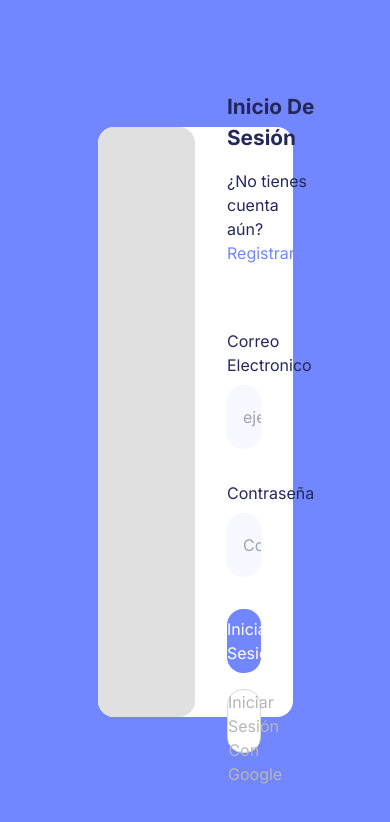
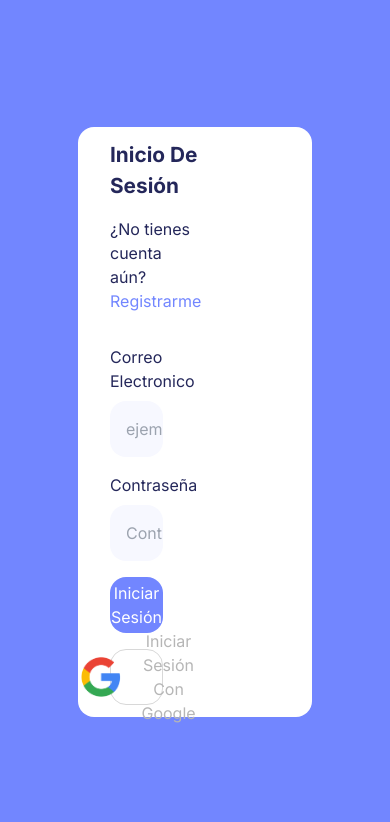
Before and after one commit to Grivarol69/descubriendoJuntxs, a Next.js app in the folder client/: page /pages/signin in a window 390 px wide. Shown: the top 822 px of the page. Built offline with nearby package versions, Linux system fonts and the light colour scheme.

Commit message:
responsive login

```diff
--- a/client/app/pages/signin/page.tsx
+++ b/client/app/pages/signin/page.tsx
@@ -2,14 +2,14 @@
 import Link from "next/link";
 import { FormEvent, useState } from "react";
 import style from './signin.module.css'
-
+import Image from "next/image";
+import googleLogo from '../../../public/googleLogo.png'
 
 const SignInPage = () => {
     const [infoUser, setInfoUser] = useState({
         email: '',
         password: ''
     })
-
 
     const handleChange = (e: any) => {
         setInfoUser({
@@ -54,7 +54,9 @@ const SignInPage = () => {
                             </div>
                             <div className={style.buttons}>
                                 <button className={style.buttonFull} type="submit"> Iniciar Sesión </button>
-                                <button className={style.buttonGoogle} onClick={handleGoogleSignIn}>Iniciar Sesión Con Google</button>
+
+                                <button className={style.buttonGoogle} onClick={handleGoogleSignIn}>
+                                  <img src={googleLogo.src} style={{width: '3rem'}} alt="google" /> Iniciar Sesión Con Google</button>
                             </div>
                         </form>
                     </div>
--- a/client/app/pages/signin/signin.module.css
+++ b/client/app/pages/signin/signin.module.css
@@ -1,4 +1,4 @@
-
+ /* diseño para Desktop 1920 x 1080 */
 
 .backgroundSignin{
     display: flex;
@@ -113,6 +113,11 @@
  }
 
  .buttonGoogle{
+    display: flex;
+    flex-direction: row;
+    justify-content: center;
+    align-items: center;
+    gap: 1rem;
     width: 100%;
     height: 4rem;
     border-radius: 1rem;
@@ -120,3 +125,265 @@
     border: 1px solid #D8D8D8;
     color: #b6b6b6;
  }
+
+/* diseño para Mobile 1920 x 1080 */
+
+@media only screen and (max-width: 600px) {
+
+
+    .backgroundSignin{
+        display: flex;
+        justify-content: center;
+        align-items: center;
+        width: 100vw;
+        height: 100vh;
+        background: #ffffff;
+        color: #ffffff;
+    }
+
+    .cardContainer{
+        display: flex;
+        flex-direction: column;
+        background: #7286FF;
+        gap: 1rem;
+        width: 100vw;
+        height: 100vh;
+        border-radius: 0;
+    }
+
+    .registerAndInit{
+        display: flex;
+        gap: 1rem;
+        flex-direction: column;
+        justify-content:center;
+        align-items: center;
+    }
+
+    .formDesign{
+        display: flex;
+        gap: 2rem;
+        flex-direction: column;
+        justify-content: center;
+        align-items: center;
+        width: 100%;
+    }
+    .labelAndInput{
+        display: flex;
+        gap: 0.5rem;
+        flex-direction: column;
+        width: 100%;
+    }
+
+    .buttons{
+        display: flex;
+        gap: 1rem;
+        flex-direction: column;
+        width: 100%;
+    }
+
+    .input{
+        display: flex;
+        justify-content: baseline;
+        align-items: center;
+        padding-left: 1rem;
+        height: 4rem;
+        width: 100%;
+        background: #F7F8FF;
+        border-radius: 1rem;
+    }
+
+    .formAndImage{
+        display: flex;
+        flex-direction: column;
+        height: 100%;
+    }
+
+    .textInfo{
+        display: flex;
+        padding: 2rem;
+        gap: 3rem;
+        align-items: center;
+        justify-content: center;
+        height: 100%;
+        width: 100%;
+        flex-direction: column;
+    }
+
+    .illu{
+        display: none;
+     }
+
+     .titleCard{
+        font-size: 1.3rem;
+        font-weight: 700;
+     }
+
+     .register{
+        color: #344083;
+        transition: 100ms;
+     }
+
+     .register:hover{
+        color: #262b4b;
+     }
+
+     .buttonFull{
+        width: 100%;
+        height: 4rem;
+        border-radius: 1rem;
+        background: #5063ce;
+
+        color: white;
+        transition: 100ms;
+     }
+
+     .buttonFull:hover{
+        background: #5063ce;
+     }
+
+     .buttonGoogle{
+        display: flex;
+        flex-direction: row;
+        justify-content: center;
+        align-items: center;
+        gap: 1rem;
+        width: 100%;
+        height: 4rem;
+        border-radius: 1rem;
+        background: #ffffff;
+        border: 1px solid #D8D8D8;
+        color: #b6b6b6;
+     }
+
+
+
+}
+
+/* diseño para desktop 1440 x 860 */
+
+@media only screen and (max-width: 1440px){
+    .backgroundSignin{
+        display: flex;
+        justify-content: center;
+        align-items: center;
+        width: 100vw;
+        height: 100vh;
+        background: #7286FF;
+        color: #24275A;
+    }
+
+    .cardContainer{
+        background: white;
+        gap: 1rem;
+        width: 60vw;
+        height: 70vh;
+        border-radius: 1rem
+    }
+
+    .registerAndInit{
+        display: flex;
+        flex-direction: column;
+        justify-content:flex-start;
+        align-items: flex-start;
+    }
+
+    .formDesign{
+        display: flex;
+        gap: 1rem;
+        flex-direction: column;
+        justify-content: center;
+        align-items: center;
+        width: 100%;
+    }
+    .labelAndInput{
+        display: flex;
+        gap: 0.5rem;
+        flex-direction: column;
+        width: 100%;
+    }
+
+    .buttons{
+        display: flex;
+        gap: 1rem;
+        flex-direction: column;
+        width: 100%;
+    }
+
+    .input{
+        display: flex;
+        justify-content: baseline;
+        align-items: center;
+        padding-left: 1rem;
+        height: 3.5rem;
+        width: 100%;
+        background: #F7F8FF;
+        border-radius: 1rem;
+    }
+
+    .formAndImage{
+        display: flex;
+        height: 100%;
+    }
+
+    .textInfo{
+        display: flex;
+        padding: 2rem;
+        gap: 2rem;
+        align-items: flex-start;
+        justify-content: center;
+        height: 100%;
+        width: 50%;
+        flex-direction: column;
+    }
+
+    .illu{
+        display: flex;
+        justify-content: center;
+        align-items: center;
+        width: 50%;
+        height: 100%;
+        border-radius: 1rem;
+        background: rgb(224, 224, 224);
+     }
+
+     .titleCard{
+        font-size: 1.3rem;
+        font-weight: 700;
+     }
+
+     .register{
+        color: #7286FF;
+        transition: 100ms;
+     }
+
+     .register:hover{
+        color: #5063ce;
+     }
+
+     .buttonFull{
+        width: 100%;
+        height: 3.5rem;
+        border-radius: 1rem;
+        background: #7286FF;
+        color: white;
+        transition: 100ms;
+     }
+
+     .buttonFull:hover{
+        background: #5063ce;
+     }
+
+     .buttonGoogle{
+        display: flex;
+        flex-direction: row;
+        justify-content: center;
+        align-items: center;
+        gap: 1rem;
+        width: 100%;
+        height: 3.5rem;
+        border-radius: 1rem;
+        background: #ffffff;
+        border: 1px solid #D8D8D8;
+        color: #b6b6b6;
+     }
+}
```
Also changed, not shown: client/public/googleLogo.png (added).
